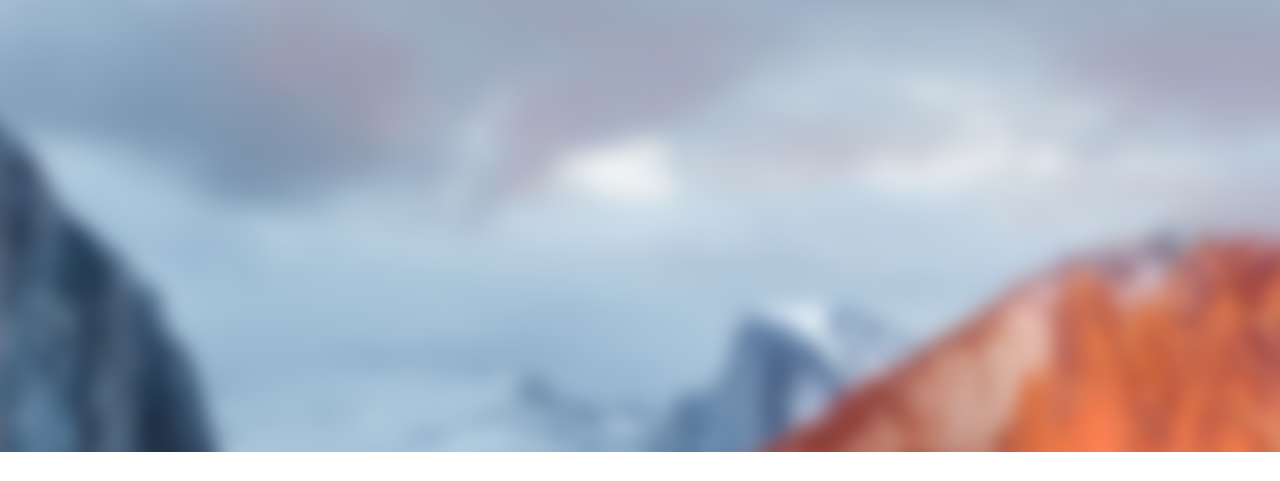
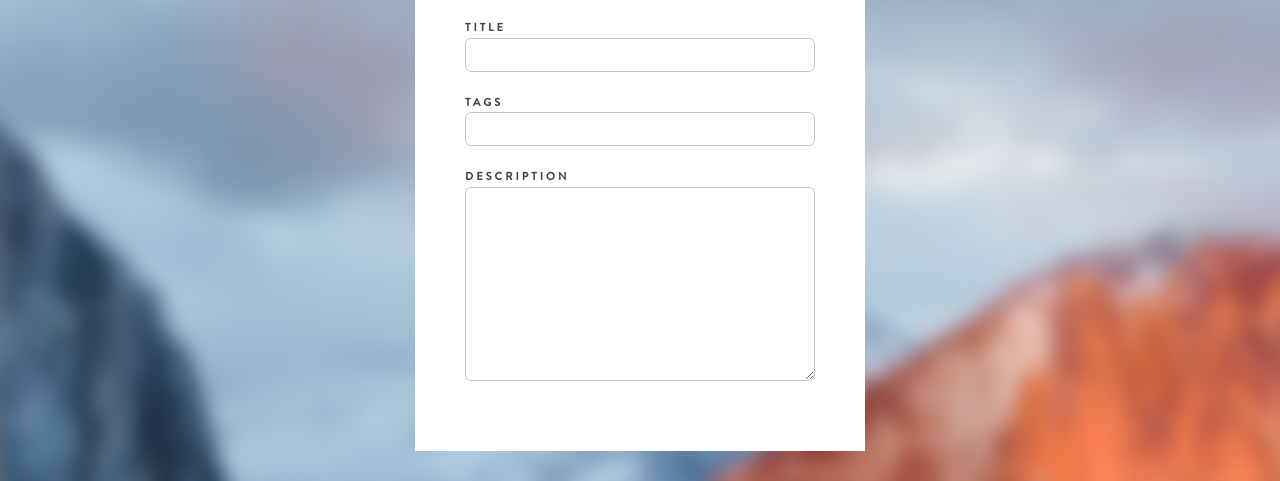
Before and after one commit to dailycode/dribbble-mac-upload-app, a website: page public/index.html in a window 1280 px wide. Shown: the part 348-829 px from the top of the page. Before the commit the page ends 800 px from the top, so only its background shows below. Drawn offline with Linux system fonts and the light colour scheme.

Commit message:
Adding form

```diff
--- a/public/index.html
+++ b/public/index.html
@@ -14,6 +14,17 @@
 				<h2 class="title_upload">upload</h2>
 				<span class="shots">You have 48 Shots remaining this month</span>
 			</header>
+			<form id="infor_upload" action="">
+				<label class="title_labels" for="title">title
+					<input class="infos" type="text">
+				</label>
+				<label class="title_labels" for="tags">tags
+					<input class="infos" type="text">
+				</label>
+				<label class="title_labels" for="description">description
+					<textarea class="infos" name="description" id="" cols="30" rows="10"></textarea>
+				</label>
+			</form>
 		</section>
 	</main>
 </body>
--- a/source/sass/modules/_inputs.scss
+++ b/source/sass/modules/_inputs.scss
@@ -0,0 +1,7 @@
+.title_labels{
+	font-family: brandon;
+	text-transform: uppercase;
+	font-weight: 700;
+	letter-spacing: .3rem;
+	font-size: 1.1rem;
+}
--- a/source/sass/modules/_vars.scss
+++ b/source/sass/modules/_vars.scss
@@ -10,3 +10,4 @@ $bgUpload: #ea4c89;
 // Variable color
 $titleUpload: #FFF;
 $colorShots: #f7a4c4;
+$colorBorderInputs: #c1c5cc;
--- a/source/sass/partials/_header.scss
+++ b/source/sass/partials/_header.scss
@@ -1,7 +1,7 @@
 .upload {
 	background: url('../img/icon-dribbble.png') no-repeat -100px $bgUpload;
 	text-align: center;
-	padding-top: 100px;
+	padding-top: 110px;
 }
 
 .title_upload {
--- a/source/sass/partials/_main.scss
+++ b/source/sass/partials/_main.scss
@@ -5,4 +5,18 @@
 
 .send {
 	background: $bgSend;
+	padding-bottom: 50px;
 }
+
+#infor_upload{
+	margin: 20px 50px;
+
+}
+.infos {
+	display: block;
+	border-radius: 6px;
+	border: 1px solid $colorBorderInputs;
+	width: 100%;
+	padding: 8px 0;
+	margin-bottom: 20px;
+}
```
Also changed, not shown: public/app/css/main.css.
